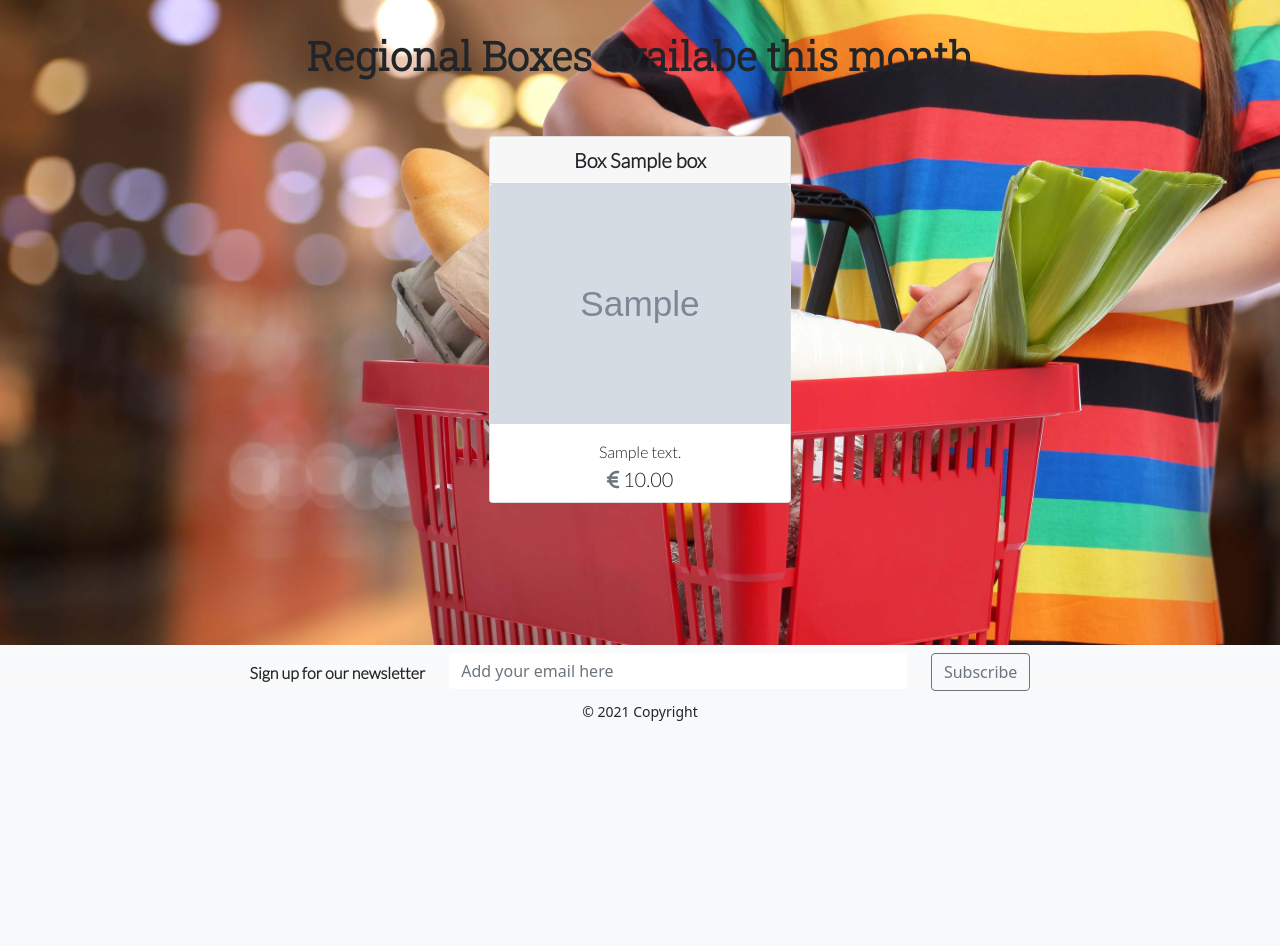
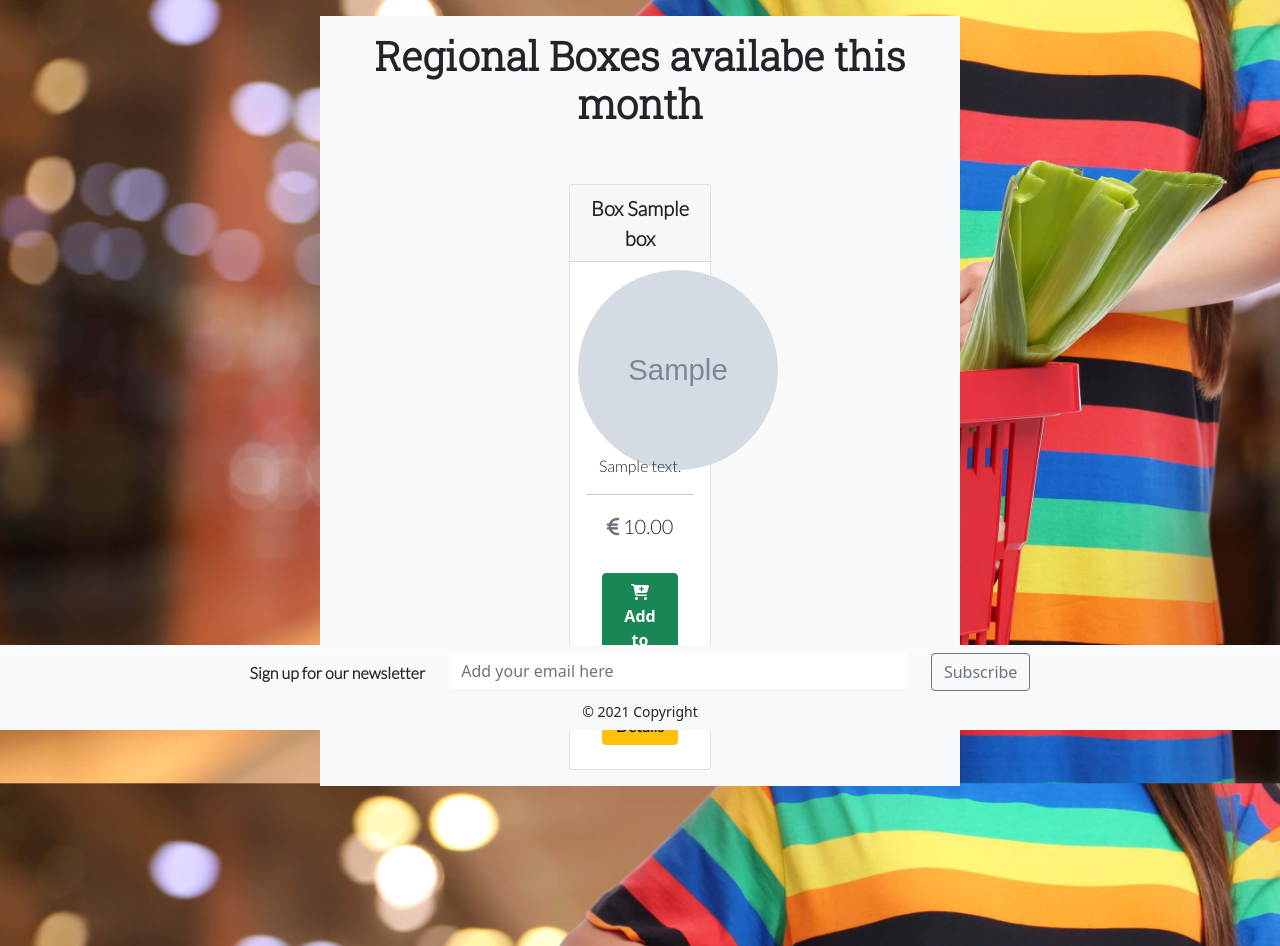
Before and after one commit to nandabritto/PP5, a Django app: page /products/ in a window 1280 px wide. Shown: the part 70-1016 px from the top of the page. Before the commit the page ends 791 px from the top, so only its background shows below. Run offline with Django 3.2, Linux system fonts and the light colour scheme; tables that the repository leaves empty hold one stand-in row (values such as "Sample post"); grey boxes marked "Sample" are stand-in pictures; some libraries are stand-ins or nearby versions.

Commit message:
Refactor products page

```diff
--- a/home/templates/home/index1.html
+++ b/home/templates/home/index1.html
@@ -17,10 +17,10 @@
     <div class=" container container-box-home bg-light opacity-75 rounded text-dark text-center p-2 col-lg-4 col-11 float-start">
         <div class="row justify-content-start h-100">
             <div class="col my-auto ">
-                <h1 class="lead">Missing your home country?</h1>
+                <h1 class="lead" itemprop="description">Missing your home country?</h1>
                 <h3 class="display-6"><strong>Welcome to The Regional Taste</strong></h3>
-                <h2 class="lead">We delivery a piece of your country taste at your door!</h2>
-                <a class="btn btn-warning m-2 p-3 fw-bold" href="{% url 'boxes' %}">Shop Now!</a>
+                <h2 class="lead" itemprop="description">We delivery a piece of your country taste at your door!</h2>
+                <a class="btn btn-warning m-2 p-3 fw-bold" itemprop="url" href="{% url 'boxes' %}">Shop Now!</a>
             </div>
         </div>
     </div>
--- a/products/templates/products/products.html
+++ b/products/templates/products/products.html
@@ -15,12 +15,15 @@
 {% block extra_title %}Products{% endblock %}
 
 {% block content %}
-
+<section>
+    <div class="bg-light w-50 mx-auto">
         <!-- Page title -->
-<h1 class="text-center m-3 p-3"><strong> Regional Boxes availabe this month</strong></h1>
+        <h1 class="text-center m-3 p-3" item-prop="available products"><strong> Regional Boxes availabe this
+                month</strong>
+        </h1>
 
         <!-- Boxes container -->
-<div class="row d-flex justify-content-center text-center products-container">
+        <div class="row d-flex justify-content-center text-center products-container" itemscope>
 
             {% for box in boxes %}
             <div class="col-sm-6 col-md-5 col-lg-4 col-xl-3 col-10 gy-4">
@@ -28,37 +31,56 @@
                 <div class="card border-1">
                     <!-- Box name -->
                     <div class="card-header">
-                    <p class="mb-0 lead fw-bolder">Box {{ box.box_name }}</p>
+                        <p class="mb-0 lead fw-bolder" itemprop="name">Box {{ box.box_name }}</p>
                     </div>
                     <!-- Box image -->
                     {% if box.box_image %}
+                    <div class="product-img-box m-2">
                         <a href="{% url 'product_details' box.id %}">
-                        <img class="card-img-top img-fluid" src="{{ box.box_image.url }}" alt="{{ box.box_name }}">
+                            <img class="rounded-circle product-image" itemprop="image" src="{{ box.box_image.url }}"
+                                alt="{{ box.box_name }}">
+                        </a></div>
+                    {% else %}
+                    <div class="product-image">
+                        <a href="">
+                            <img class="card-img-top img-fluid" itemprop="image" src="{{ MEDIA_URL }}noimage.png"
+                                alt="{{ box.box_name }}">
                         </a>
-                {% else %}
-                    <a href="">
-                        <img class="card-img-top img-fluid" src="{{ MEDIA_URL }}noimage.png" alt="{{ box.box_name }}">
-                    </a>
+                    </div>
                     {% endif %}
                     <div class="card-body pb-0">
 
                         <!-- Box description -->
-                    <p class="mb-0">{{ box.box_description }}</p>
+                        <p class="mb-0" itemprop="description">{{ box.box_description }}</p>
+                        <hr>
                     </div>
                     <div class="card-footer bg-white pt-0 border-0 text-left">
                         <div class="row">
                             <div class="col">
                                 <!-- Box price -->
                                 <p class="lead mb-0 text-left font-weight-bold"><i class="fa fa-eur text-muted"
-                                    aria-hidden="true"></i>
+                                        aria-hidden="true" itemprop="price"></i>
                                     {{ box.box_price }}
                                 </p>
                             </div>
                         </div>
                     </div>
+                    <span class="m-2 p-3">
+                        <button class="btn btn-success fw-bold mx-2 update-cart" itemprop="url" data-box="{{box.id}}"
+                            data-action="add" type="button"><i class="fas fa-cart-plus"></i> Add to cart</button>
+                        <a class="btn btn-warning fw-bold mx-2" itemprop="url"
+                            href="{% url 'product_details' box.id %}"><i class="fas fa-info-circle"></i>
+                            Details</a></span>
                 </div>
             </div>
             {% endfor %}
         </div>
+    </div>
+</section>
+{% endblock %}
 
+<!-- Customizible JS -->
+{% block postloadjs %}
+<script src="{% static 'js/product_detail.js' %}" type="text/javascript"></script>
+<script src="{% static 'js/cart.js' %}" type="text/javascript"></script>
 {% endblock %}
--- a/static/css/products.css
+++ b/static/css/products.css
@@ -1,5 +1,10 @@
-.card-img-top {
-    height: 30vh;
+.product-img-box{
+    height:20vh;
+}
+
+.product-image{
+    width:200px;
+    height:200px;
 }
 
 .products-container {
--- a/templates/base.html
+++ b/templates/base.html
@@ -85,8 +85,6 @@
 
 <body class= "body">
 
-
-
     {% include 'includes/navbar.html' %}
 
 <!-- Alert messages -->
--- a/templates/includes/jumbotron.html
+++ /dev/null
@@ -1,3 +0,0 @@
-<div>
-    <img src="{{ MEDIA_URL }}groceries.png" class=" jumbotron-img img-fluid" alt="...">
-</div>
```
Lines whose indentation alone changed are shown as unchanged.
